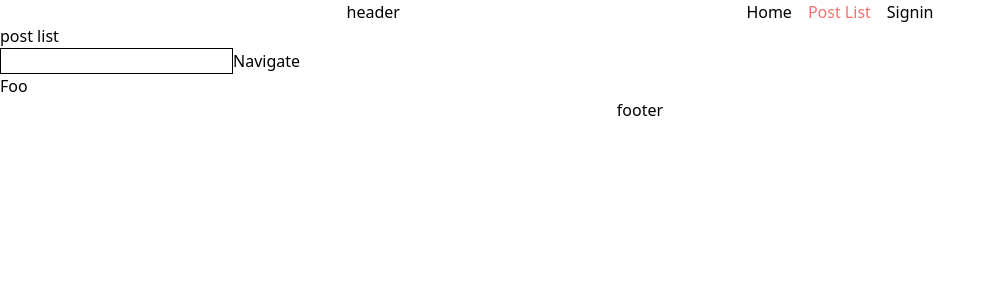
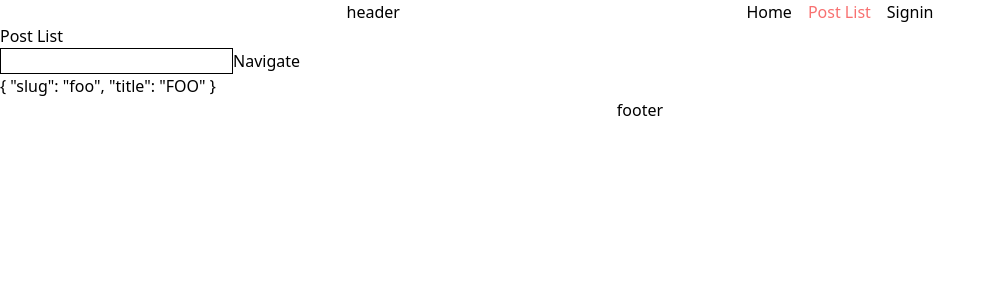
Before and after one commit to sahandsn/bettermode, a React (Vite) app: page /bettermode/post-list in a window 1280 px wide. Shown: the top 300 px of the page, without its empty margins (0-996 px from the left). Built offline with nearby package versions, Linux system fonts and the light colour scheme; no server answers.

Commit message:
fix: save

```diff
--- a/src/apiCalls.ts
+++ b/src/apiCalls.ts
@@ -1,14 +1,21 @@
 import { IPost } from "./types";
 
 export function getPostList() {
-  const postList: IPost[] = [{ slug: "foo", title: "Foo" }];
-  return Promise.resolve(postList);
+  const postList: IPost[] = [{ slug: "foo", title: "FOO" }];
+
+  return new Promise<IPost[]>((resolve) => {
+    setTimeout(() => {
+      resolve(postList);
+    }, 2000);
+  });
 }
 
 export function getPost(slug: string) {
-  const post: IPost = {
-    slug: slug,
-    title: slug.toUpperCase(),
-  };
-  return Promise.resolve(post);
+  const post: IPost = { slug, title: slug.toUpperCase() };
+
+  return new Promise<IPost>((resolve) => {
+    setTimeout(() => {
+      resolve(post);
+    }, 2000);
+  });
 }
--- a/src/main.tsx
+++ b/src/main.tsx
@@ -2,18 +2,25 @@ import { StrictMode } from "react";
 import { createRoot } from "react-dom/client";
 import "./index.css";
 import { createBrowserRouter, RouterProvider } from "react-router-dom";
-import { ApolloClient, InMemoryCache, ApolloProvider } from "@apollo/client";
+import {
+  ApolloClient,
+  InMemoryCache,
+  ApolloProvider,
+  createQueryPreloader,
+} from "@apollo/client";
 import RootLayout from "./routes/RootLayout.tsx";
 import ErrorPage from "./error-page.tsx";
 import Post from "./routes/Post.tsx";
 import PostList from "./routes/PostList.tsx";
 import Signin from "./routes/Signin.tsx";
-import Main from "./routes/Main.tsx";
+import Home from "./routes/Home.tsx";
 
 const client = new ApolloClient({
   uri: import.meta.env.VITE_GRAPHQL_URI,
   cache: new InMemoryCache(),
 });
+const preloadQuery = createQueryPreloader(client);
+export { preloadQuery };
 
 const router = createBrowserRouter([
   {
@@ -23,7 +30,7 @@ const router = createBrowserRouter([
     children: [
       {
         path: "",
-        element: <Main />,
+        element: <Home />,
       },
       {
         path: "post-list/",
--- /dev/null
+++ b/src/routes/Home.tsx
@@ -0,0 +1,5 @@
+function Main() {
+  return <p>main page</p>;
+}
+
+export default Main;
--- a/src/routes/Main.tsx
+++ /dev/null
@@ -1,5 +0,0 @@
-function Main() {
-  return <p className="text-xs">main page</p>;
-}
-
-export default Main;
--- a/src/routes/Post.tsx
+++ b/src/routes/Post.tsx
@@ -1,24 +1,30 @@
 import { getPost } from "../apiCalls";
-import { useLoaderData } from "react-router-dom";
-import { IPost } from "../types";
+import { Await, useLoaderData } from "react-router-dom";
+// import { IPost } from "../types";
 import type { Params } from "react-router-dom";
+import { Suspense } from "react";
 
 async function loader({ params }: { params: Params<"postSlug"> }) {
   if (params.postSlug) {
-    const post = await getPost(params.postSlug);
+    const post = getPost(params.postSlug);
+    console.log("post in loader", post);
     return { post };
   } else {
-    return undefined;
+    throw new Error("Post slug is required");
   }
 }
 
 export default function Post() {
-  const { post } = useLoaderData() as { post: IPost };
+  const data = useLoaderData();
+  console.log("data", data);
   return (
-    <section>
-      <p>a post</p>
-      {JSON.stringify(post)}
-    </section>
+    <Suspense fallback={<p>Loading post details...</p>}>
+      <Await resolve={data} errorElement={<p>could not load post details!</p>}>
+        <section>
+          <pre>{JSON.stringify(data, null, 2)}</pre>
+        </section>
+      </Await>
+    </Suspense>
   );
 }
 
--- a/src/routes/PostList.tsx
+++ b/src/routes/PostList.tsx
@@ -1,14 +1,46 @@
+// import { preloadQuery } from "../main";
+import { useLoaderData, useNavigate, Link, Await } from "react-router-dom";
+import { FormEvent, Suspense } from "react";
+// import { useReadQuery, gql, QueryRef } from "@apollo/client";
+import { IPost } from "../types";
 import { getPostList } from "../apiCalls";
-import { useLoaderData, Link, useNavigate } from "react-router-dom";
-import { IPost } from "../types";
-import { FormEvent } from "react";
+
+// interface ILocation {
+//   id: string;
+//   name: string;
+//   description: string;
+//   photo: string;
+// }
 
 async function loader() {
-  const postList = await getPostList();
+  // const GET_LOCATIONS = gql`
+  //   query GetLocations {
+  //     locations {
+  //       id
+  //       name
+  //       description
+  //       photo
+  //     }
+  //   }
+  // `;
+  // return preloadQuery(GET_LOCATIONS);
+  const postList = getPostList();
   return { postList };
 }
 
 export default function PostList() {
+  // const queryRef = useLoaderData();
+  // const response = useReadQuery<ILocation>(queryRef as QueryRef<ILocation>);
+  // console.log(response);
+  // return (
+  //   <Suspense fallback={<p>Loading package location...</p>}>
+  //     <Await
+  //       resolve={response.data}
+  //       errorElement={<p>Error loading package location!</p>}
+  //     >
+  //       <pre>{JSON.stringify(response.data, null, 2)}</pre>
+  //     </Await>
+  //   </Suspense>)
   const navigate = useNavigate();
   const { postList } = useLoaderData() as {
     postList: IPost[];
@@ -26,16 +58,25 @@ export default function PostList() {
 
   return (
     <section>
-      <p>post list </p>
+      <p>Post List</p>
       <form onSubmit={handleSubmit}>
         <input name="slug" className="border border-black" />
         <button type="submit">Navigate</button>
       </form>
-      {postList.map((item) => (
-        <Link to={item.slug} key={item.slug}>
-          {item.title}
-        </Link>
-      ))}
+
+      <Suspense fallback={<p>Loading posts...</p>}>
+        <Await resolve={postList} errorElement={<p>Error loading posts!</p>}>
+          {(postList: IPost[]) => (
+            <ul>
+              {postList.map((item) => (
+                <li key={item.slug}>
+                  <Link to={item.slug}>{JSON.stringify(item, null, 2)}</Link>
+                </li>
+              ))}
+            </ul>
+          )}
+        </Await>
+      </Suspense>
     </section>
   );
 }
--- a/src/routes/RootLayout.tsx
+++ b/src/routes/RootLayout.tsx
@@ -1,4 +1,5 @@
 import { Outlet, NavLink } from "react-router-dom";
+import { Suspense } from "react";
 
 interface INavItem {
   href: string;
@@ -24,7 +25,7 @@ function App() {
   ];
 
   return (
-    <>
+    <Suspense fallback={<p>whole page loading...</p>}>
       <header className="flex items-center justify-evenly">
         <p>header</p>
         <nav>
@@ -49,7 +50,7 @@ function App() {
         <Outlet />
       </main>
       <footer className="text-center">footer</footer>
-    </>
+    </Suspense>
   );
 }
 
--- a/vite.config.ts
+++ b/vite.config.ts
@@ -3,6 +3,6 @@ import react from "@vitejs/plugin-react";
 
 // https://vitejs.dev/config/
 export default defineConfig({
-  base: "/bettermode/",
+  base: "/bettermode",
   plugins: [react()],
 });
```
